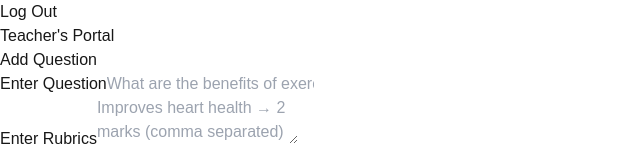
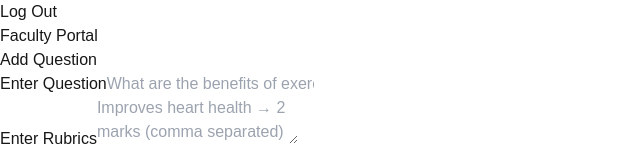
Before and after one commit to konain611/AutomatedGradingSystem, a Next.js app in the folder myapp/: page /faculty-dashboard in a window 1280 px wide. Shown: the top 154 px of the page, without its empty margins (0-640 px from the left). Built offline with nearby package versions, Linux system fonts and the light colour scheme.

Commit message:
minor update

```diff
--- a/myapp/src/app/faculty-dashboard/page.tsx
+++ b/myapp/src/app/faculty-dashboard/page.tsx
@@ -51,7 +51,7 @@ const TeacherPortal: React.FC = () => {
         </Link>
       </div>
       <h1 className="text-[2.8rem] font-bold mt-1 mb-10 text-center text-white bg-black shadow-lg hover:cursor-pointer hover:text-black hover:bg-white">
-        Teacher's Portal
+        Faculty Portal
       </h1>
 
       <div className="min-h-screen bg-white flex items-start justify-center p-8 gap-8">
--- a/myapp/src/app/student-dashboard/page.tsx
+++ b/myapp/src/app/student-dashboard/page.tsx
@@ -83,7 +83,7 @@ const StudentPortal: React.FC = () => {
         </Link>
       </div>
       <h1 className="text-[2.8rem] font-bold mt-1 mb-10 text-center text-white bg-black shadow-lg hover:cursor-pointer hover:text-black hover:bg-white">
-        Student's Portal
+        Student Portal
       </h1>
     <div className="p-8">
 
```
